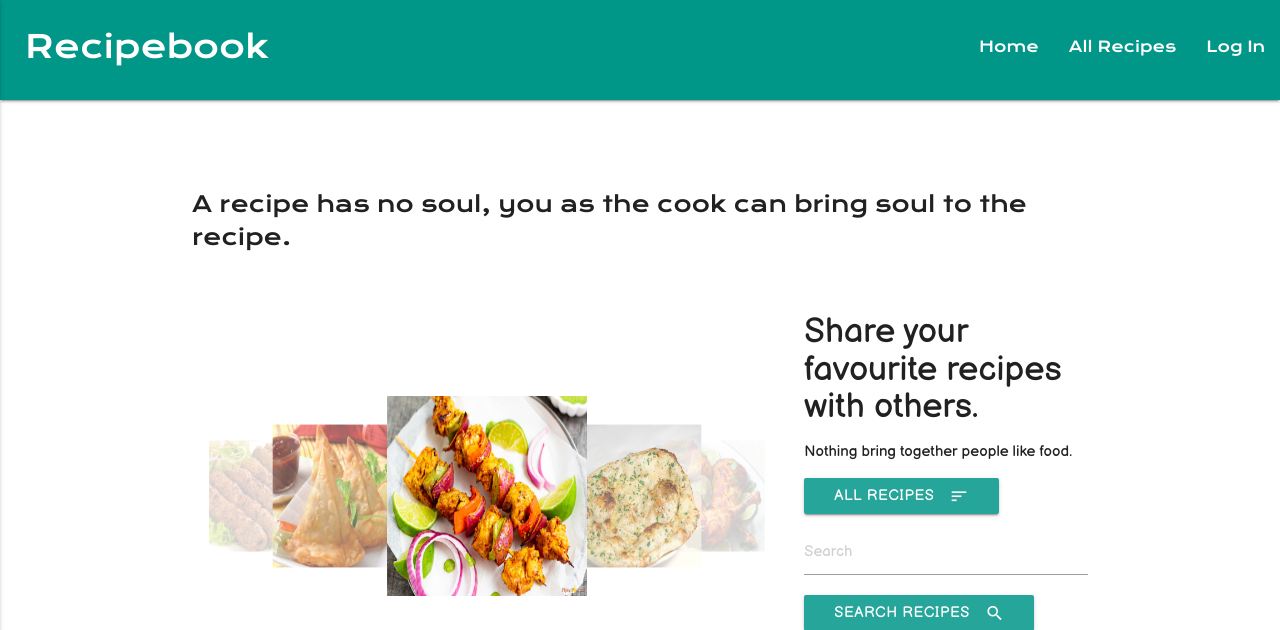
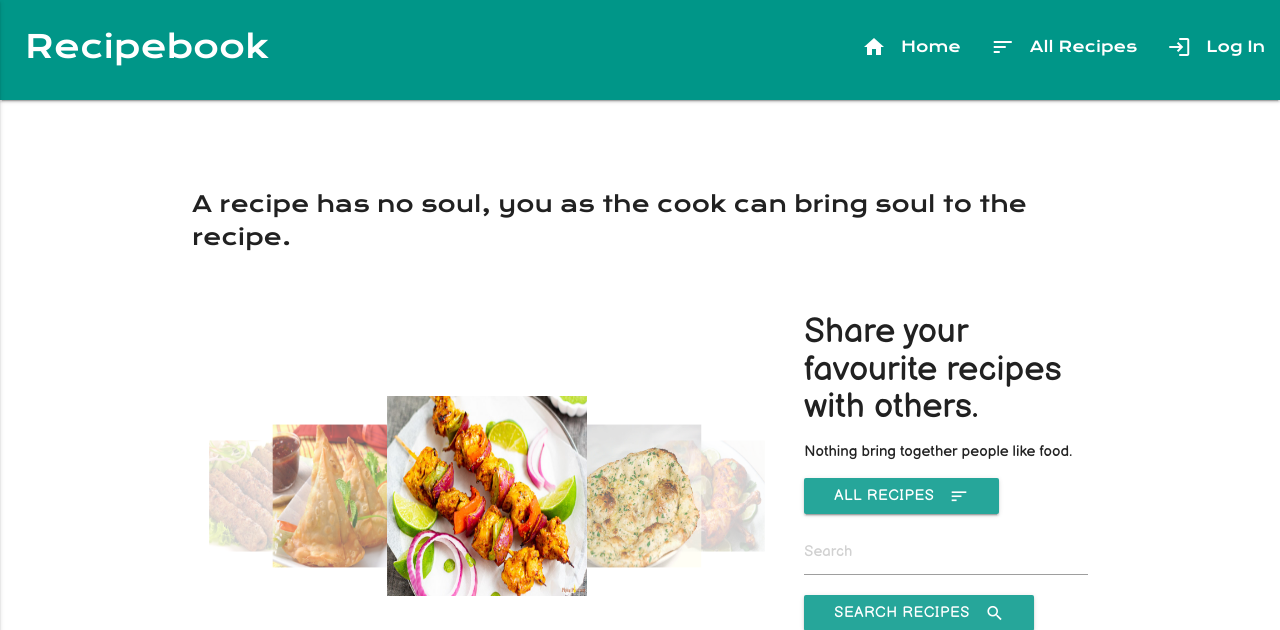
Before and after one commit to sohailshams/cookbook, a Flask app: page / in a window 1280 px wide. Shown: the top 630 px of the page. Run offline with Flask 2, Linux system fonts and the light colour scheme; some libraries are stand-ins or nearby versions.

Commit message:
Added icons in the navbar

```diff
--- a/templates/base.html
+++ b/templates/base.html
@@ -17,26 +17,49 @@
                     {% if login_page is not defined %}
                     <a href="#" data-activates="mobile-demo" class="button-collapse"><i class="material-icons">menu</i></a>
                     <ul id="nav-mobile" class="right hide-on-med-and-down nav-links">
-
-                        <li><a href="{{url_for('index_recipe')}}">Home</a></li>
-                        <li><a href="{{url_for('get_recipes')}}">All Recipes</a></li>
+                        <li>
+                            <a href="{{url_for('index_recipe')}}">Home<i class="material-icons left">home</i></a>
+                        </li>
+                        <li>
+                            <a href="{{url_for('get_recipes')}}">All Recipes<i class="material-icons left">sort</i></a>
+                        </li>
                         {% if 'username' in session %}
-                        <li><a href="{{url_for('add_recipe')}}">Add Recipe</a></li>
-                        <li><a href="{{url_for('my_recipes')}}">My Recipes</a></li>
-                        <li><a href="{{url_for('logout')}}">Logout</a></li>
+                        <li>
+                            <a href="{{url_for('add_recipe')}}">Add Recipe<i class="material-icons left">playlist_add</i></a>
+                        </li>
+                        <li>
+                            <a href="{{url_for('my_recipes')}}">My Recipes<i class="material-icons left">supervisor_account</i></a>
+                        </li>
+                        <li>
+                            <a href="{{url_for('logout')}}">Logout<i class="material-icons left">close</i></a>
+                        </li>
                         {% else %}
-                        <li><a href="{{url_for('login')}}">Log In</a></li>
+                        <li>
+                            <a href="{{url_for('login')}}">Log In<i class="material-icons left">login</i></a>
+                        </li>
                         {% endif %}
                     </ul>
                     <ul class="side-nav" id="mobile-demo">
-                        <li><a href="{{url_for('index_recipe')}}">Home</a></li>
-                        <li><a href="{{url_for('get_recipes')}}">All Recipes</a></li>
+                        <li>
+                            <a href="{{url_for('index_recipe')}}">Home<i class="material-icons left">home</i></a>
+                        </li>
+                        <li>
+                            <a href="{{url_for('get_recipes')}}">All Recipes<i class="material-icons left">sort</i></a>
+                        </li>
                         {% if 'username' in session %}
-                        <li><a href="{{url_for('add_recipe')}}">Add Recipe</a></li>
-                        <li><a href="{{url_for('my_recipes')}}">My Recipe</a></li>
-                        <li><a href="{{url_for('logout')}}">Logout</a></li>
+                        <li>
+                            <a href="{{url_for('add_recipe')}}">Add Recipe<i class="material-icons left">playlist_add</i></a>
+                        </li>
+                        <li>
+                            <a href="{{url_for('my_recipes')}}">My Recipe<i class="material-icons left">supervisor_account</i></a>
+                        </li>
+                        <li>
+                            <a href="{{url_for('logout')}}">Logout<i class="material-icons left">close</i></a>
+                        </li>
                         {% else %}
-                        <li><a href="{{url_for('login')}}">Log In</a></li>
+                        <li>
+                            <a href="{{url_for('login')}}">Log In<i class="material-icons left">login</i></a>
+                        </li>
                         {% endif %}
                     </ul>
                     {% endif %}
```
